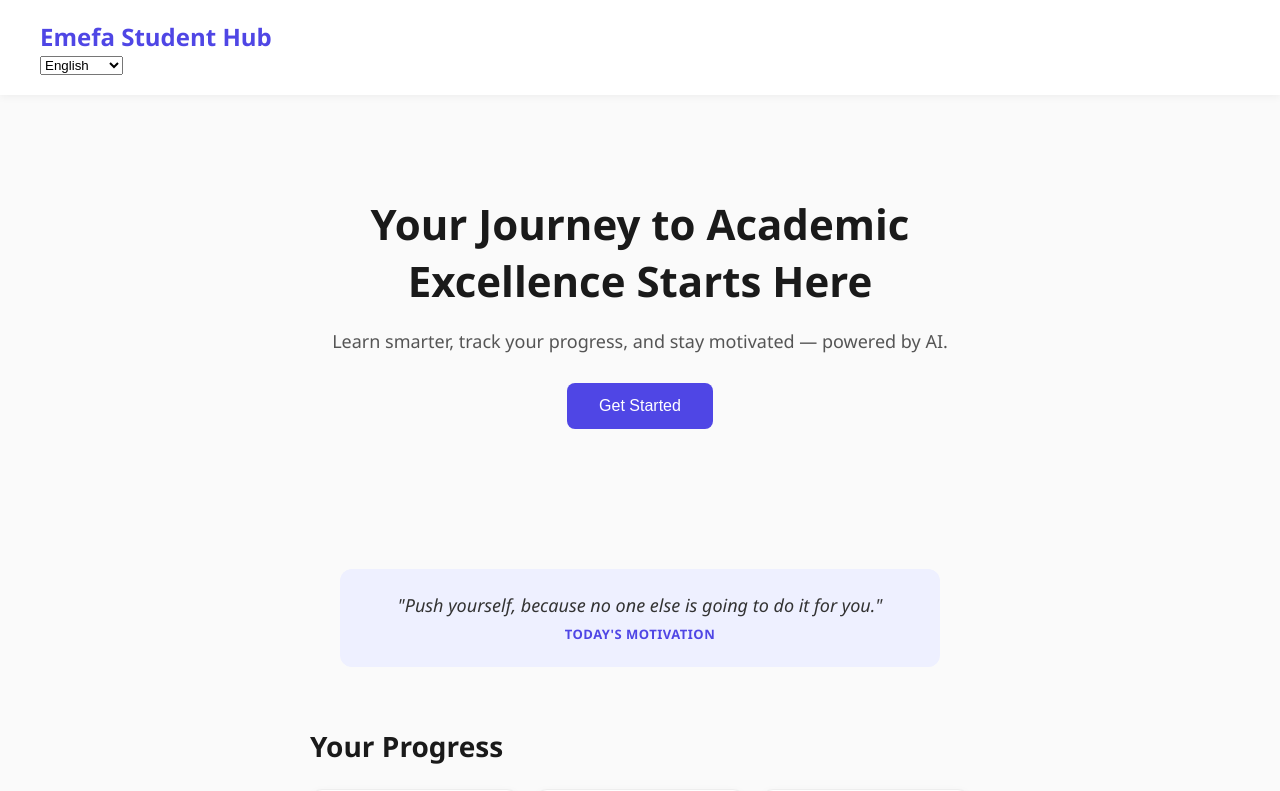
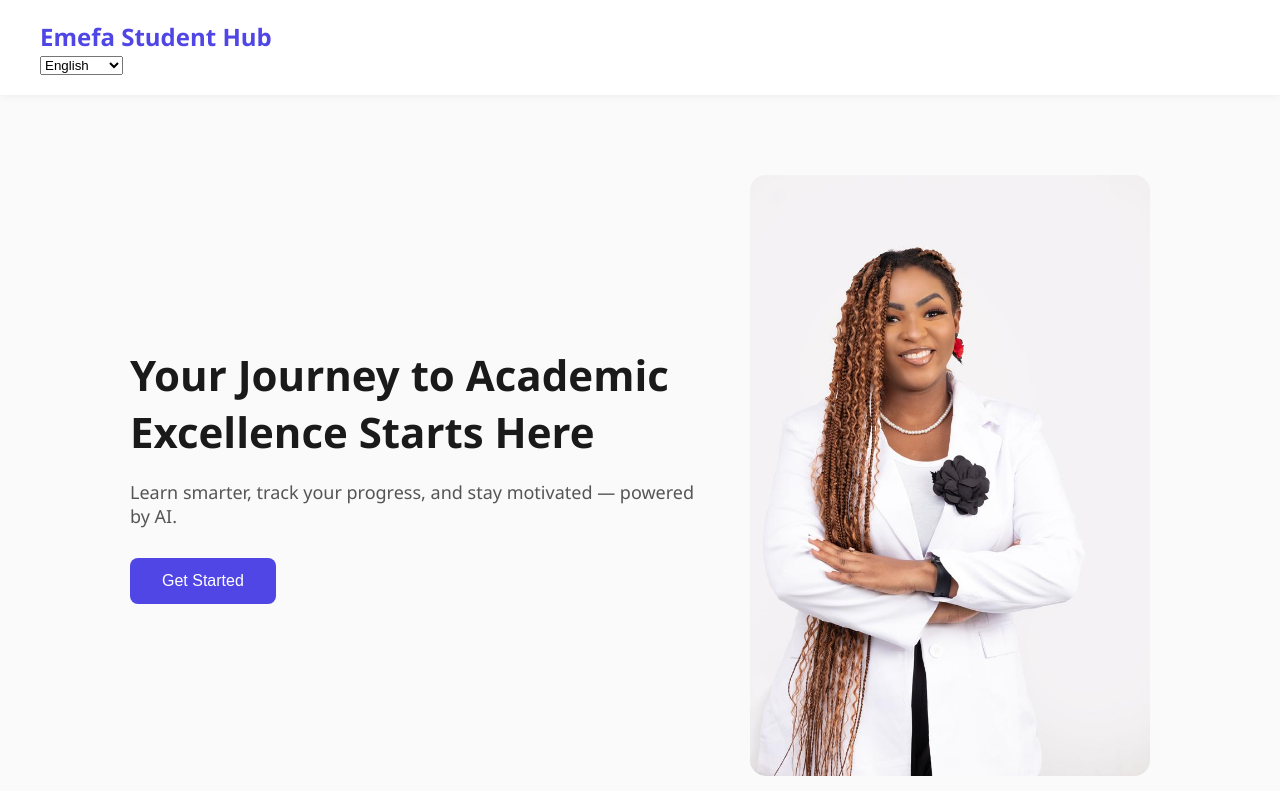
Before and after one commit to Emmalia-tech/emefa-student-hub, a React (Vite) app: page / in a window 1280 px wide. Shown: the top 791 px of the page. Built offline with nearby package versions, Linux system fonts and the light colour scheme.

Commit message:
Add personal banner image to hero section

```diff
--- a/src/App.jsx
+++ b/src/App.jsx
@@ -4,6 +4,7 @@ import Dashboard from './Dashboard'
 import Quote from './Quote'
 import Timeline from './Timeline'
 import { translations } from './translations'
+import banner from './assets/banner.jpg'
 
 function getTodayString() {
   const today = new Date()
@@ -107,10 +108,13 @@ function App() {
       </nav>
 
       <header className="hero">
-        <h2>{t.heroTitle}</h2>
-        <p>{t.heroSubtitle}</p>
-        <button className="cta-button">{t.getStarted}</button>
-      </header>
+  <div className="hero-content">
+    <h2>{t.heroTitle}</h2>
+    <p>{t.heroSubtitle}</p>
+    <button className="cta-button">{t.getStarted}</button>
+  </div>
+  <img src={banner} alt="Emefa" className="hero-banner" />
+</header>
 
       <Quote />
       <Dashboard stats={stats} updateGoal={updateGoal} t={t} />
--- a/src/index.css
+++ b/src/index.css
@@ -409,3 +409,33 @@ body {
 .notif-enable-button:hover {
   background-color: #d97706;
 }
+.hero {
+  display: flex;
+  align-items: center;
+  justify-content: space-between;
+  gap: 40px;
+  padding: 80px 40px;
+  max-width: 1100px;
+  margin: 0 auto;
+  text-align: left;
+}
+
+.hero-content {
+  flex: 1;
+}
+
+.hero-banner {
+  flex: 1;
+  max-width: 400px;
+  width: 100%;
+  border-radius: 16px;
+  object-fit: cover;
+}
+
+@media (max-width: 768px) {
+  .hero {
+    flex-direction: column;
+    text-align: center;
+    padding: 60px 20px;
+  }
+}
```
Also changed, not shown: src/assets/banner.jpg (added).
